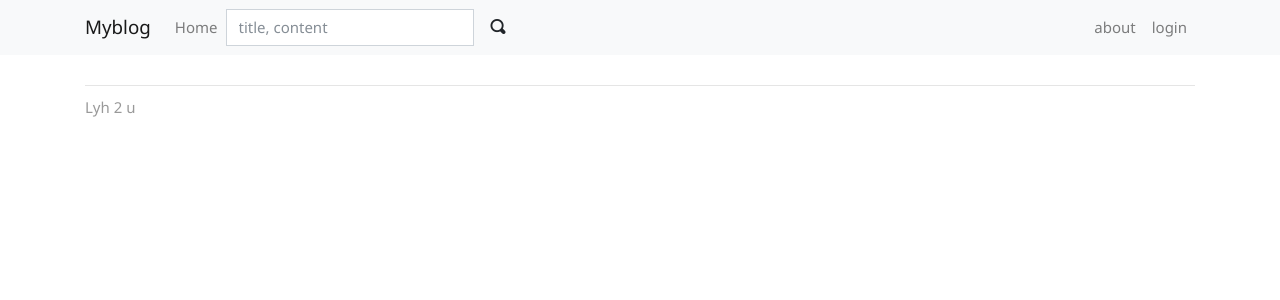
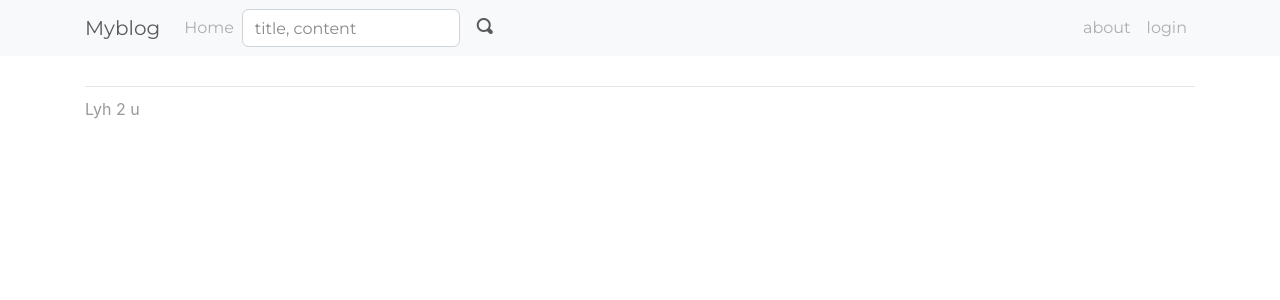
Before and after one commit to lyhniupi1/kyrie-s-blog, a Flask app: page /ttt in a window 1280 px wide. Shown: the top 300 px of the page. Run offline with Flask 2, Linux system fonts and the light colour scheme; data that the repository does not hold is empty; some libraries are stand-ins or nearby versions.

Commit message:
theme minty

```diff
--- a/myblog/templates/base.html
+++ b/myblog/templates/base.html
@@ -7,7 +7,7 @@
     <meta name="viewport" content="width=device-width, initial-scale=1, shrink-to-fit=no">
     <title>myblog</title>
     <link rel="icon" href="{{ url_for('static', filename='favicon.ico') }}">
-    <link rel="stylesheet" href="{{ url_for('static', filename='css/%s.min.css' % request.cookies.get('theme', 'perfect_blue')) }}" type="text/css">
+    <link rel="stylesheet" href="{{ url_for('static', filename='css/%s.min.css' % request.cookies.get('theme', 'minty')) }}" type="text/css">
     <link rel="stylesheet" href="{{ url_for('static', filename='css/style.css') }}" type="text/css">
     <link rel="stylesheet" href="{{ url_for('static', filename='open-iconic/font/css/open-iconic-bootstrap.css') }}">
     <link rel="stylesheet" href="{{ url_for('static', filename='css/default.css') }}" type="text/css">
```
